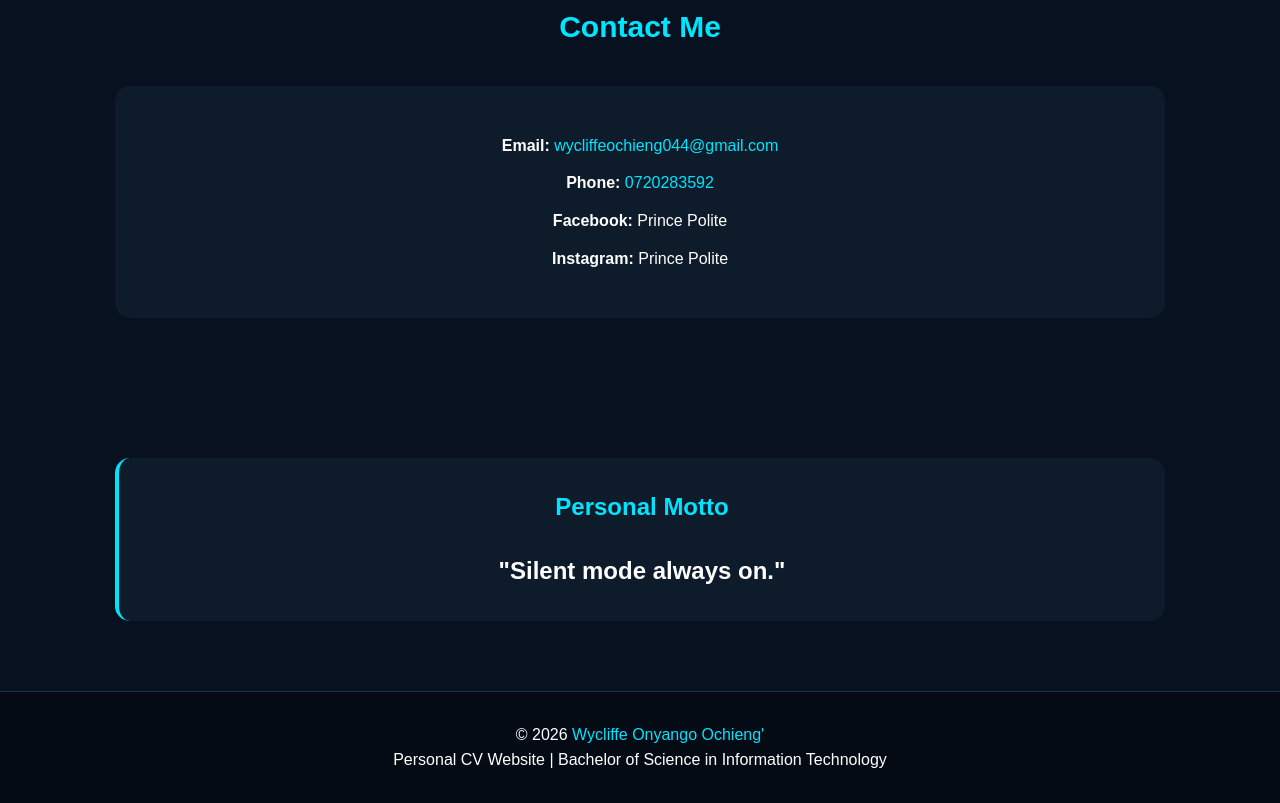
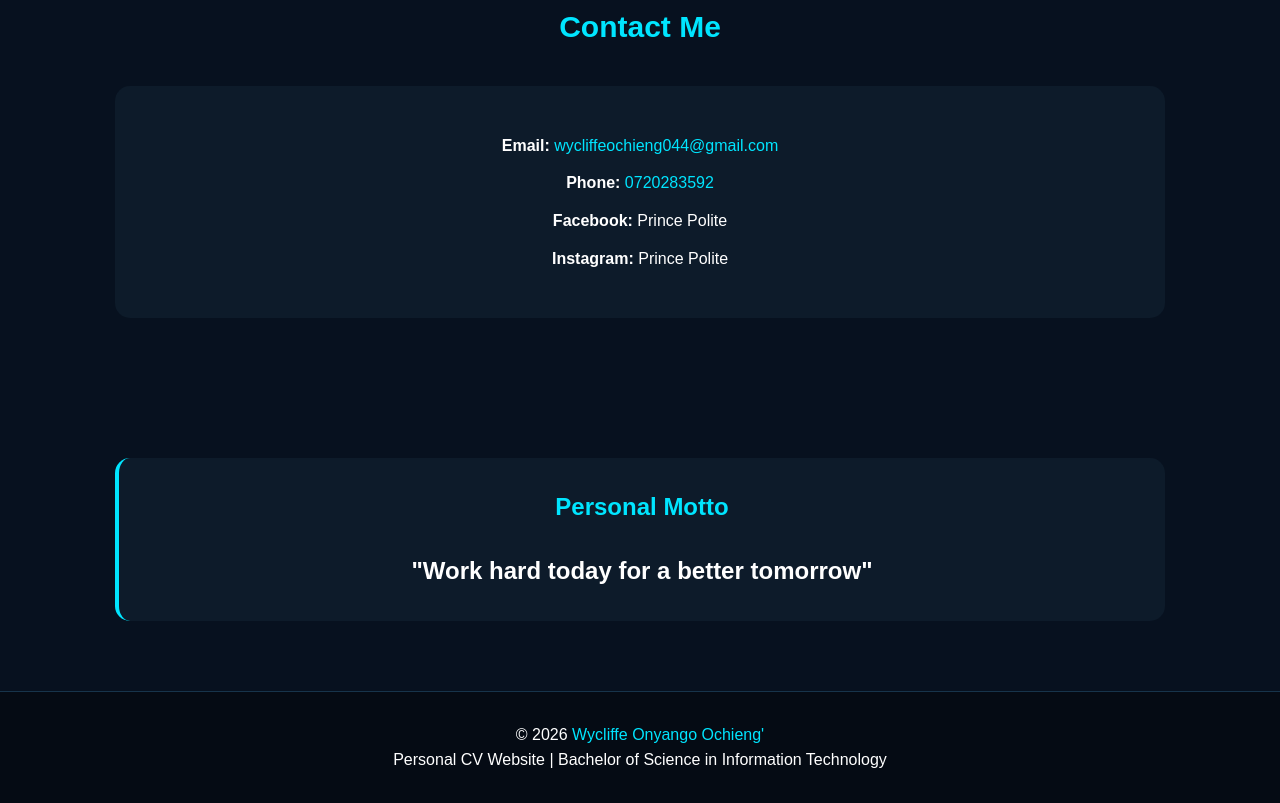
Before and after one commit to wycliffeochieng044-byte/Wycliffeochieng044-byte.github.io, a plain HTML site: page index.html in a window 1280 px wide. Shown: the part 3365-4168 px from the top of the page. Drawn offline with Linux system fonts and the light colour scheme.

Commit message:
Change header text from 'Silent mode always on' to 'Work hard today for a better tomorrow'

```diff
--- a/index.html
+++ b/index.html
@@ -552,7 +552,7 @@
             <br>
 
             <h2>
-                "Silent mode always on."
+                "Work hard today for a better tomorrow"
             </h2>
 
         </div>
```
